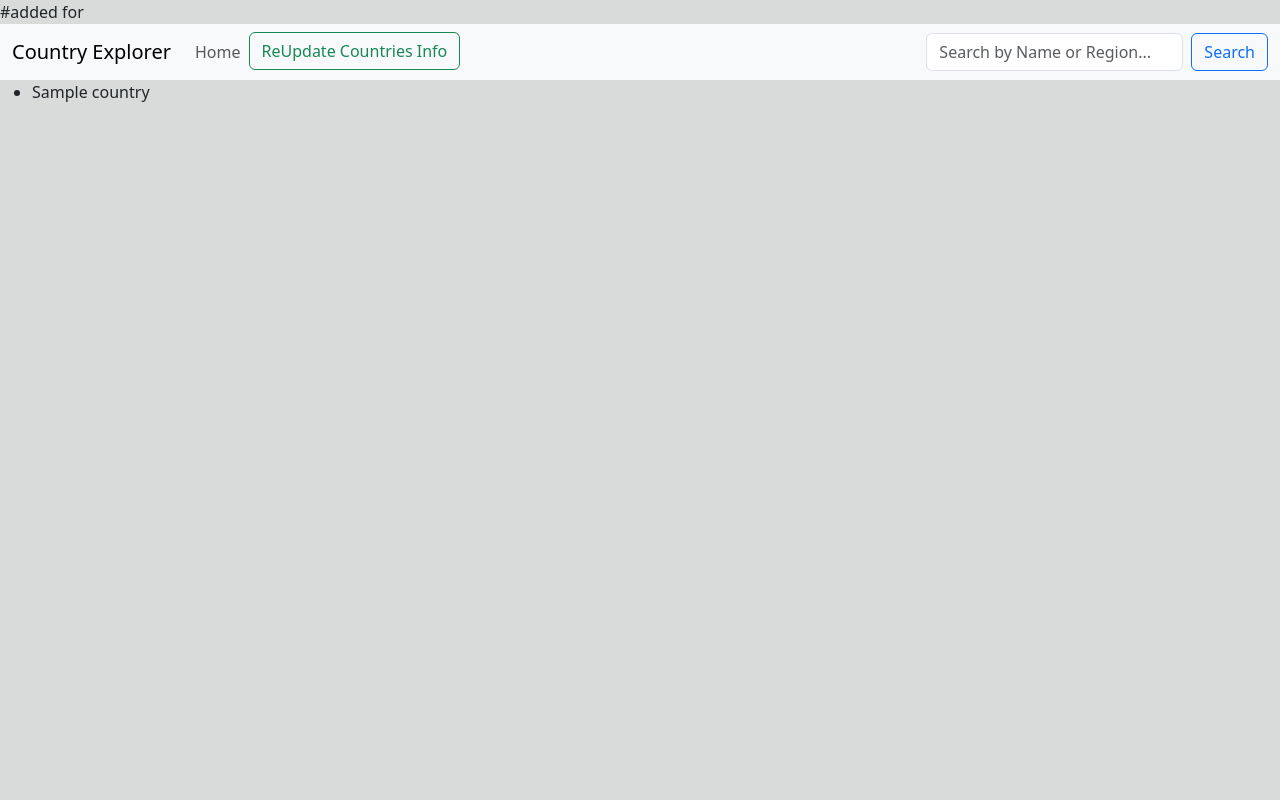
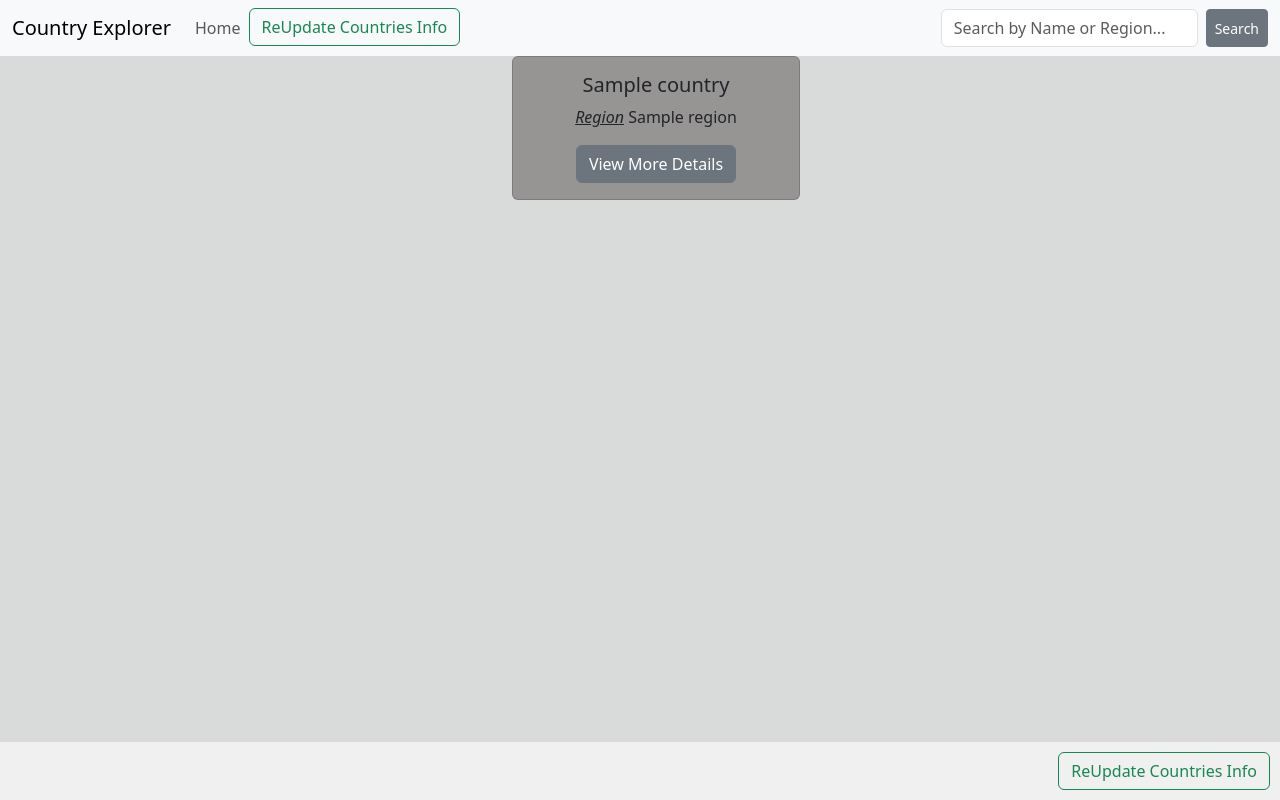
Before and after one commit to jennihunt/Country_Explorer_App, a Django app: template Country_Explorer/mainpage/templates/mainpage/search/searchresults.html in a window 1280 px wide. Run offline with Django 5.2, Linux system fonts and the light colour scheme; the template is opened without the code that fills it: most values are stand-ins (such as "Sample title", 1, 10 or a date in 2020); data that the repository does not hold is empty; some libraries are stand-ins or nearby versions.

Commit message:
project uploads

```diff
--- a/Country_Explorer/mainpage/static/mainpage/script.js
+++ b/Country_Explorer/mainpage/static/mainpage/script.js
@@ -2,8 +2,10 @@
 const urlContainer = document.getElementById('url-container');
 const fetchUrl = urlContainer.getAttribute('data-fetch-url');
 
-const urlContainer2 = document.getElementById('url-container-search');
-const fetchUrl2 = urlContainer.getAttribute('data-fetch-url');
+// const urlContainer2 = document.getElementById('url-container-search');
+// const fetchUrl2 = urlContainer.getAttribute('data-fetch-url');
+
+
 
 
         function reloadData() {
@@ -19,6 +21,9 @@ const fetchUrl2 = urlContainer.getAttribute('data-fetch-url');
                 .catch(error => console.error("Error:", error));
         }
 
+
+
+
         // function darktoggle() {
         //     var element = document.getElementById('body');
         //     element.classList.toggle("dark-mode");
@@ -27,28 +32,67 @@ const fetchUrl2 = urlContainer.getAttribute('data-fetch-url');
         // }
 
 
-        function liveSearch() {
 
-            let query = document.getElementById('search-input').value;
 
-        console.log(query)
+// -------------------------------------------------------
+        // still working on live search
 
-            fetch(urlContainer2 )
-            .then(response => response.json())
-            console.log(response)
-            .then(data => {
-                let resultsContainer = document.getElementById('results');
-                resultsContainer.innerHTML = '';  // Clear previous results
 
-                if (data.countries.length === 0) {
-                    resultsContainer.innerHTML = '<li>No countries found.</li>';
-                } else {
-                    data.countries.forEach(country => {
-                        let li = document.createElement('li');
-                        li.textContent = country.name;
-                        resultsContainer.appendChild(li);
-                    });
-                }
-            })
-            .catch(error => console.error("Error fetching data:", error));
-        }
+
+
+
+
+         //Allows Live Search
+    // function liveSearch(){
+    //     console.log("hit")
+    //     document.getElementById('search-form').submit()
+    // }
+     // this function with a oninput fires off but dodnt allow you too enter more than 1 letter
+
+
+
+     //below function wouldnt fir off action or grab what was needed
+        // function liveSearch() {
+
+        //     let query = document.getElementById('search-input').value;
+
+        // console.log(query)
+
+        //     fetch(`/searchresults/?q=${query}`, {
+        //         method: 'GET',
+        //         headers: { "X-Requested-With": "XMLHttpRequest" } // Identify as AJAX request
+        //     })
+        //     .then(response => response.json())
+        //     console.log(response)
+        //     .then(data => {
+        //         let resultsContainer = document.getElementById('results');
+        //         resultsContainer.innerHTML = '';  // Clear previous results
+
+        //         if (data.countries.length === 0) {
+        //             resultsContainer.innerHTML = '<li>No countries found.</li>';
+        //         } else {
+        //             data.countries.forEach(country => {
+        //                 let li = document.createElement('li');
+        //                 li.textContent = country.name;
+        //                 resultsContainer.appendChild(li);
+        //             });
+        //         }
+        //     })
+        //     .catch(error => console.error("Error fetching data:", error));
+        // }
+
+
+// errors kept occuring with this url with the get
+// **The current path, searchresults/{% url 'search_results' %}, didn’t match any of these.
+
+        // function liveSearch(value) {
+        //     let query = value;
+        //     let url = "{% url 'search_results' %}?q=" + encodeURIComponent(query);
+
+        //     fetch(url)
+        //     .then(response => response.text()) // Get response as HTML or JSON
+        //     .then(data => {
+        //         document.getElementById("search-results").innerHTML = data; // Update results
+        //     })
+        //     .catch(error => console.error("Error:", error));
+        // };
--- a/Country_Explorer/mainpage/static/mainpage/styles.css
+++ b/Country_Explorer/mainpage/static/mainpage/styles.css
@@ -14,18 +14,23 @@
     display: flex;
     flex-wrap: wrap;
     background-color: grey;
-    align-items: center;
-    justify-content: space-around;
+    justify-content: space-evenly;
     border: 8px solid rgb(125, 125, 197) ;
     border-radius: 25px;
 
 }
 .card-item {
-    margin: 4px;
+    margin: 6px;
     padding: 10px;
     border: 1px solid #ccc;
 }
+.card-height{
+    height: 53%;
+}
+#search-card{
+    background-color: rgb(151, 148, 148);
 
+}
 #title{
     color: rgb(70, 132, 212);
     text-shadow: 3px 3px 5px rgb(107, 99, 99);;
@@ -44,3 +49,23 @@
     border: 10px outset rgb(125, 125, 197) ;
     border-radius: 10%;
 }
+
+#results{
+    display: flex;
+    flex-wrap: wrap;
+    justify-content: space-evenly;
+}
+
+
+#footer{
+    position: fixed;
+      bottom: 0;
+      left: 0;
+      width: 100%;
+      background-color: #f0f0f0; /* Optional: Add a background color */
+      padding: 10px;
+}
+
+#footerreload{
+    float: right;
+}
--- a/Country_Explorer/mainpage/templates/mainpage/base.html
+++ b/Country_Explorer/mainpage/templates/mainpage/base.html
@@ -7,7 +7,7 @@
     <link rel="stylesheet" type="text/css" href="{% static 'mainpage/styles.css' %}">
     <title>{% block title %}Country Explorer{% endblock %}</title>
     <div id="url-container" data-fetch-url="{% url 'reload_countries' %}"></div>
-    <div id="url-container-search" data-fetch-url="{% url 'search_results' %}"></div>#added for
+    <div id="url-container-search" data-fetch-url="{% url 'search_results' %}"></div>
 
 
     <link href="https://cdn.jsdelivr.net/npm/bootstrap@5.3.3/dist/css/bootstrap.min.css" rel="stylesheet" integrity="sha384-QWTKZyjpPEjISv5WaRU9OFeRpok6YctnYmDr5pNlyT2bRjXh0JMhjY6hW+ALEwIH" crossorigin="anonymous">
@@ -29,6 +29,11 @@
 
     {% endblock %}
 
+    <footer id="footer">
+
+        <button id="footerreload" class="btn btn-outline-success" onclick="reloadData()">ReUpdate Countries Info</button>
+    </footer>
+
 </body>
 
 </html>
--- a/Country_Explorer/mainpage/templates/mainpage/country/country_list.html
+++ b/Country_Explorer/mainpage/templates/mainpage/country/country_list.html
@@ -10,8 +10,8 @@
 <div id="cardholder">
     {% for country in countries %}
 
-        <div class="card card-item"  style="width: 18rem;">
-            <img src={{country.flag_url}} class="card-img-top" alt="flag img">
+        <div class="card card-item"  style="width: 18rem;" >
+            <img src={{country.flag_url}} class="card-img-top card-height" alt="flag img">
             <div>
             <h5>{{ country.name}}</h5>
 
--- a/Country_Explorer/mainpage/templates/mainpage/search/search.html
+++ b/Country_Explorer/mainpage/templates/mainpage/search/search.html
@@ -1,6 +1,8 @@
 
-        <form class="d-flex" method="GET" action="{% url 'search_results' %}">
+        <form id="search-form" class="d-flex" method="GET" action="{% url 'search_results' %}">
 
-            <input class="form-control me-2" id='search-input' name='q' type="text/search" placeholder="Search by Name or Region..." oninput="liveSearch()" aria-label="Search">
-            <button  class="btn btn-outline-primary"type="submit">Search</button>
+            <input class="form-control me-2" id='search-input' name='q' type="text/search" placeholder="Search by Name or Region..."
+
+            aria-label="Search">
+            <button  class="btn btn-secondary btn-sm"type="submit">Search</button>
         </form>
--- a/Country_Explorer/mainpage/templates/mainpage/search/searchresults.html
+++ b/Country_Explorer/mainpage/templates/mainpage/search/searchresults.html
@@ -7,12 +7,25 @@
     <h1 id="title">Search Results for "{{ query }}"</h1>
 {% endif%}
 
+
 <ul id="results">
     {% for country in countries %}
-        <li>{{ country.name }}</li>
+
+
+    <div id ='search-card'class="card text-center mb-3" style="width: 18rem;" >
+        <div class="card-body">
+          <h5 class="card-title">
+            {{ country.name }}</h5>
+          <p class="card-text"><u><i>Region</i></u>
+            {{ country.region}}</p>
+          <a href="{% url 'country_detail' country.pk %}"class="btn btn-secondary">View More Details</a>
+        </div>
+      </div>
+
     {% empty %}
         <p>No results found.</p>
     {% endfor %}
 </ul>
 
+
 {% endblock %}
```
Also changed, not shown: README.md.
